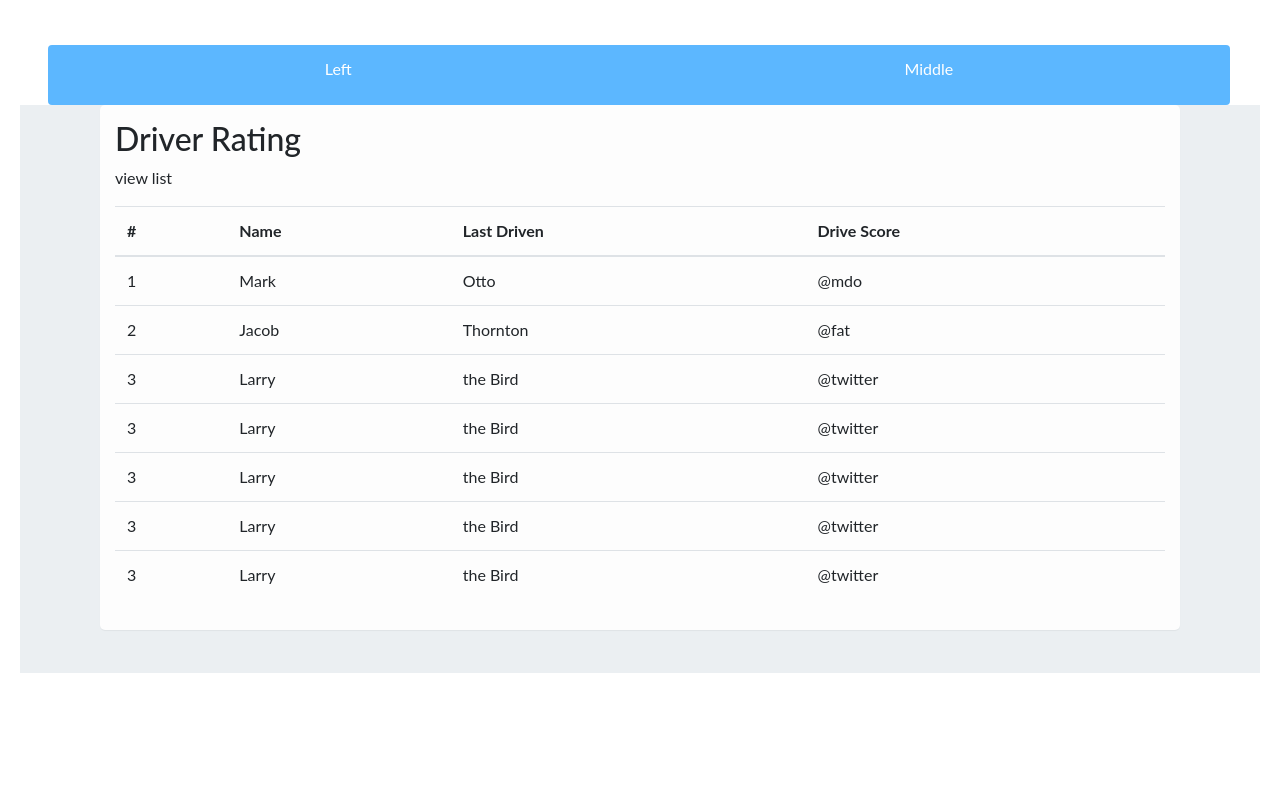
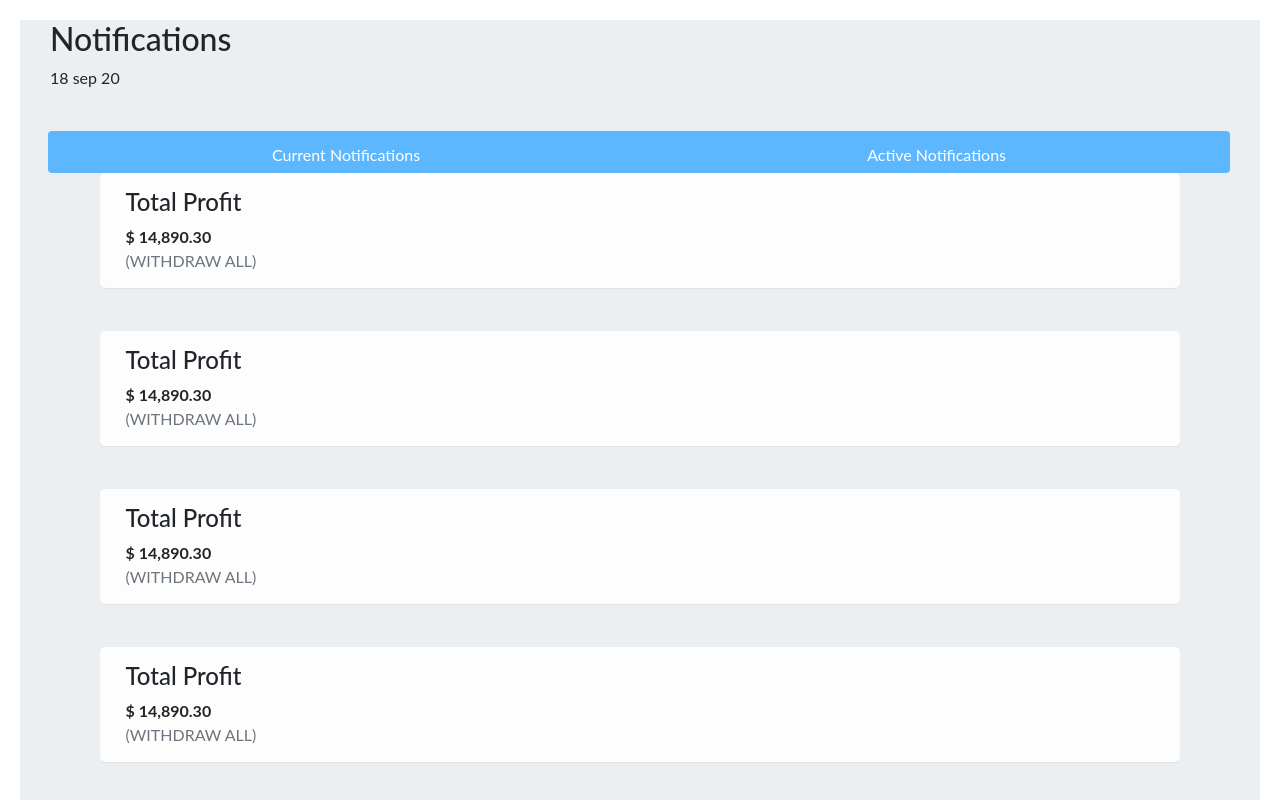
Before and after one commit to shady2498/autoapp, a Next.js app: page /notifications in a window 1280 px wide. Shown: the top 800 px of the page. Built offline with nearby package versions, Linux system fonts and the light colour scheme.

Commit message:
notification page without icons structure create

```diff
--- a/package.json
+++ b/package.json
@@ -20,6 +20,7 @@
     "next": "9.5.5",
     "react": "17.0.1",
     "react-dom": "17.0.1",
+    "react-icons": "^3.11.0",
     "react-modal": "^3.11.2",
     "react-moment": "^1.0.0",
     "react-player": "^2.6.2"
--- a/pages/notifications.js
+++ b/pages/notifications.js
@@ -4,83 +4,125 @@ import Notifications from "../components/Notifications";
 export default function notifications() {
 	return (
 		<div>
+<section role="main" class="content-body">
+
 		<div className="container-fluid">
+		<div className="col-md-10">
+		<h2 class="panel-title">Notifications</h2>
+				<p>18 sep 20</p></div>
 		<div class="col-12 mx-auto btn-group btn-group-justified">
-										<a class="btn btn-primary" role="button">Left</a>
-										<a class="btn btn-primary" role="button">Middle</a>
+
+										<a class="btn btn-primary btn-setting" role="button">Current Notifications</a>
+										<a class="btn btn-primary btn-setting " role="button">Active Notifications</a>
 										</div>
 										</div>
-			 <section role="main" class="content-body">
+
 <div className="container">
 <div className="row">
 <div class="col-md-12">
-	<section class="panel">
-		<header class="panel-heading">
-			<div class="panel-actions">
-				<a href="#" class="fa fa-caret-down"></a>
-					<a href="#" class="fa fa-times"></a>
-							</div>
+<section class="panel panel-featured-left panel-featured-secondary">
+									<div class="panel-body">
+										<div class="widget-summary">
+											<div class="widget-summary-col widget-summary-col-icon">
+												<div class="summary-icon bg-secondary">
+													<i class="fa fa-usd"></i>
+												</div>
+											</div>
+											<div class="widget-summary-col">
+												<div class="summary">
+													<h4 class="title">Total Profit</h4>
+													<div class="info">
+														<strong class="amount">$ 14,890.30</strong>
+													</div>
+												</div>
+												<div class="summary-footer">
+													<a class="text-muted text-uppercase">(withdraw all)</a>
+												</div>
+											</div>
+										</div>
+									</div>
 
+									<div class="panel-body">
+										<div class="widget-summary">
+											<div class="widget-summary-col widget-summary-col-icon">
+												<div class="summary-icon bg-secondary">
+													<i class="fa fa-usd"></i>
+												</div>
+											</div>
+											<div class="widget-summary-col">
+												<div class="summary">
+													<h4 class="title">Total Profit</h4>
+													<div class="info">
+														<strong class="amount">$ 14,890.30</strong>
+													</div>
+												</div>
+												<div class="summary-footer">
+													<a class="text-muted text-uppercase">(withdraw all)</a>
+												</div>
+											</div>
+										</div>
+									</div>
 
-</header>
-				<div class="panel-body">
-				<h2 class="panel-title">Driver Rating</h2>
-				<p>view list</p>
-						<div class="table-responsive">
-							<table class="table table-hover mb-none">
-										<thead>
-											<tr>
-										<th>#</th>
-								<th> Name</th>
-								<th>Last Driven</th>
-								<th>Drive Score</th>
-									</tr>
-								</thead>
-									<tbody>
-											<tr>
-			<td>1</td>
-				<td>Mark</td>
-					<td>Otto</td>
-<td>@mdo</td>
-</tr>
-		<tr>
-		<td>2</td>
-		<td>Jacob</td>
-		<td>Thornton</td>
-		<td>@fat</td>
-			</tr>
-		<tr>
-	<td>3</td>
-		<td>Larry</td>
-			<td>the Bird</td>
-			<td>@twitter</td>
-						</tr>
-						<tr>
-	<td>3</td>
-		<td>Larry</td>
-			<td>the Bird</td>
-			<td>@twitter</td>
-						</tr>
-						<tr>
-	<td>3</td>
-		<td>Larry</td>
-			<td>the Bird</td>
-			<td>@twitter</td>
-						</tr>
-						<tr>
-	<td>3</td>
-		<td>Larry</td>
-			<td>the Bird</td>
-			<td>@twitter</td>
-						</tr>
-						<tr>
-	<td>3</td>
-		<td>Larry</td>
-			<td>the Bird</td>
-			<td>@twitter</td>
-						</tr>
-												</tbody>
-											</table>
+									<div class="panel-body">
+										<div class="widget-summary">
+											<div class="widget-summary-col widget-summary-col-icon">
+												<div class="summary-icon bg-secondary">
+													<i class="fa fa-usd"></i>
+												</div>
+											</div>
+											<div class="widget-summary-col">
+												<div class="summary">
+													<h4 class="title">Total Profit</h4>
+													<div class="info">
+														<strong class="amount">$ 14,890.30</strong>
+													</div>
+												</div>
+												<div class="summary-footer">
+													<a class="text-muted text-uppercase">(withdraw all)</a>
+												</div>
+											</div>
+										</div>
+									</div>
+
+									<div class="panel-body">
+										<div class="widget-summary">
+											<div class="widget-summary-col widget-summary-col-icon">
+												<div class="summary-icon bg-secondary">
+													<i class="fa fa-usd"></i>
+												</div>
+											</div>
+											<div class="widget-summary-col">
+												<div class="summary">
+													<h4 class="title">Total Profit</h4>
+													<div class="info">
+														<strong class="amount">$ 14,890.30</strong>
+													</div>
+												</div>
+												<div class="summary-footer">
+													<a class="text-muted text-uppercase">(withdraw all)</a>
+												</div>
+											</div>
+										</div>
+									</div>
+
+									<div class="panel-body">
+										<div class="widget-summary">
+											<div class="widget-summary-col widget-summary-col-icon">
+												<div class="summary-icon bg-secondary">
+													<i class="fa fa-usd"></i>
+												</div>
+											</div>
+											<div class="widget-summary-col">
+												<div class="summary">
+													<h4 class="title">Total Profit</h4>
+													<div class="info">
+														<strong class="amount">$ 14,890.30</strong>
+													</div>
+												</div>
+												<div class="summary-footer">
+													<a class="text-muted text-uppercase">(withdraw all)</a>
+												</div>
+											</div>
 										</div>
 									</div>
 								</section>
--- a/styles/styles.css
+++ b/styles/styles.css
@@ -1049,3 +1049,6 @@ section.content-body {
 button#desktop-notice {
     width: 100%;
 }
+.btn-primary.btn-setting {
+    height: 42px !important;
+}
```
Also changed, not shown: 1 other file (tests, documents, lock files or other folders).
